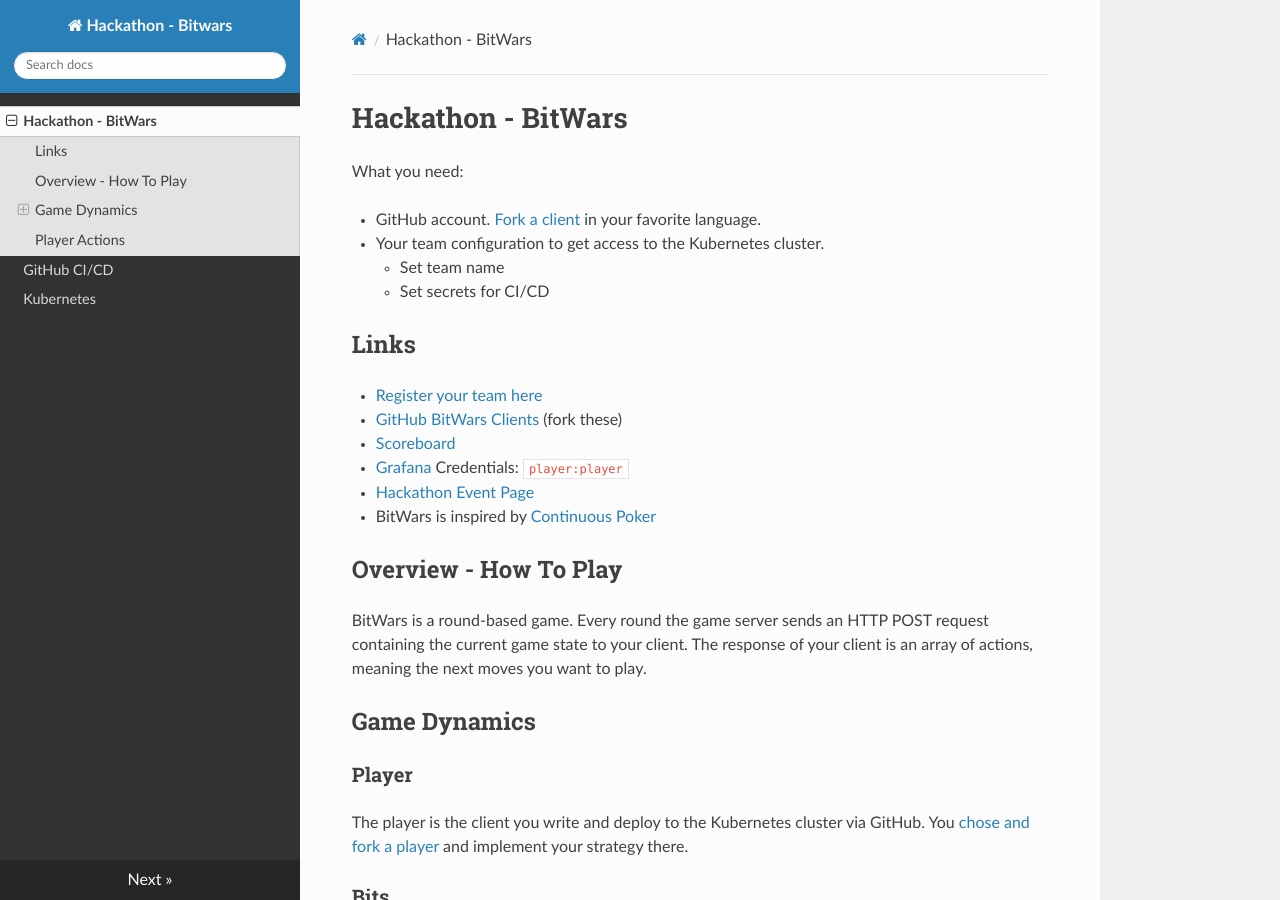
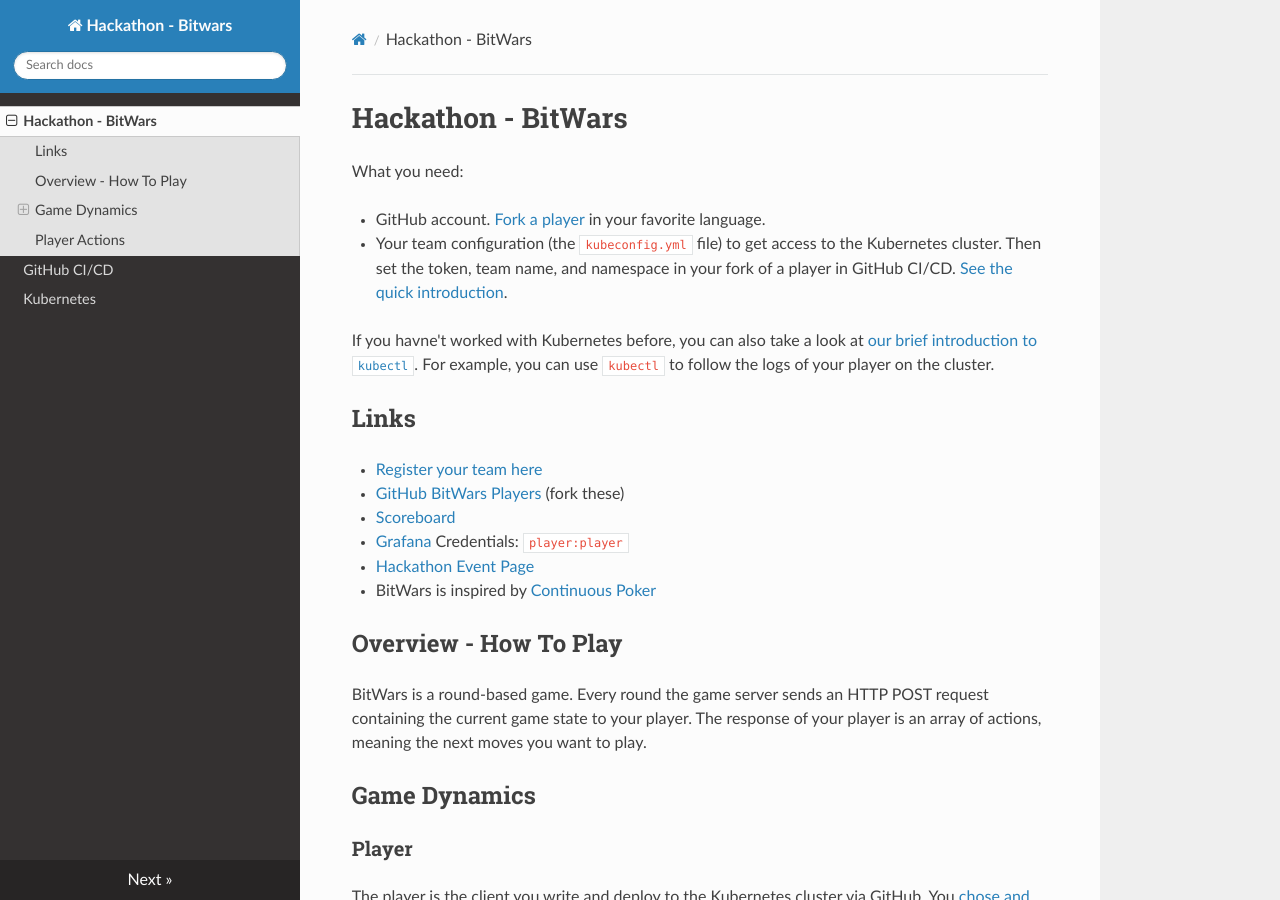
Before and after one commit to Continuous-BitWars/website, an MkDocs documentation site: the page built from docs/index.md, in a window 1280 px wide and 900 px high. Built offline with MkDocs 1.6.1, drawn with Linux system fonts in a browser that asks for light colours; nearby versions of some CDN libraries.

Commit message:
link to kubectl and github ci/cd pages

```diff
--- a/docs/index.md
+++ b/docs/index.md
@@ -2,15 +2,18 @@
 
 What you need:
 
-* GitHub account. [Fork a client][clients] in your favorite language.
-* Your team configuration to get access to the Kubernetes cluster.
-    * Set team name
-    * Set secrets for CI/CD
+* GitHub account. [Fork a player][clients] in your favorite language.
+* Your team configuration (the `kubeconfig.yml` file) to get access to the Kubernetes cluster.
+  Then set the token, team name, and namespace in your fork of a player in GitHub CI/CD.
+  [See the quick introduction](./github-cicd.md).
+
+If you havne't worked with Kubernetes before, you can also take a look at [our brief introduction to `kubectl`](./kubernetes.md).
+For example, you can use `kubectl` to follow the logs of your player on the cluster.
 
 ## Links
 
 * [Register your team here](https://anmeldung.bitwars.de/)
-* [GitHub BitWars Clients][clients] (fork these)
+* [GitHub BitWars Players][clients] (fork these)
 * [Scoreboard](https://live.bitwars.online/)
 * [Grafana](https://grafana.bitwars.online/) Credentials: `player:player`
 * [Hackathon Event Page](https://events.fachschaft-it.de/Hackathon/)
@@ -19,8 +22,8 @@ What you need:
 ## Overview - How To Play
 
 BitWars is a round-based game.
-Every round the game server sends an HTTP POST request containing the current game state to your client.
-The response of your client is an array of actions, meaning the next moves you want to play.
+Every round the game server sends an HTTP POST request containing the current game state to your player.
+The response of your player is an array of actions, meaning the next moves you want to play.
 
 ## Game Dynamics
 
```
